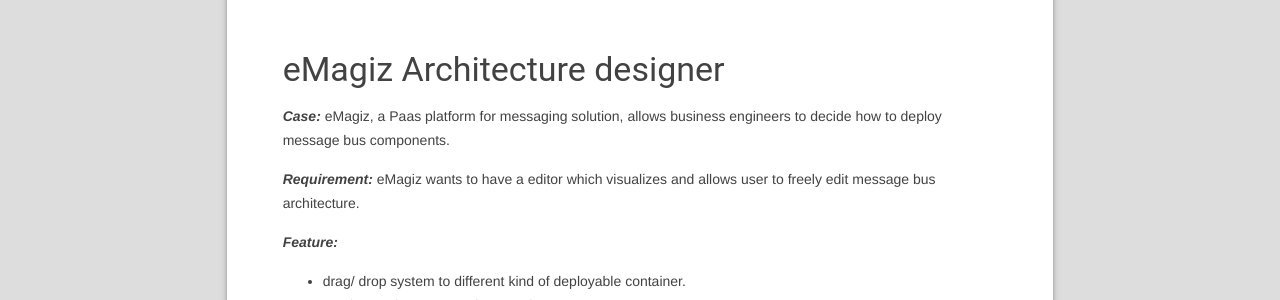
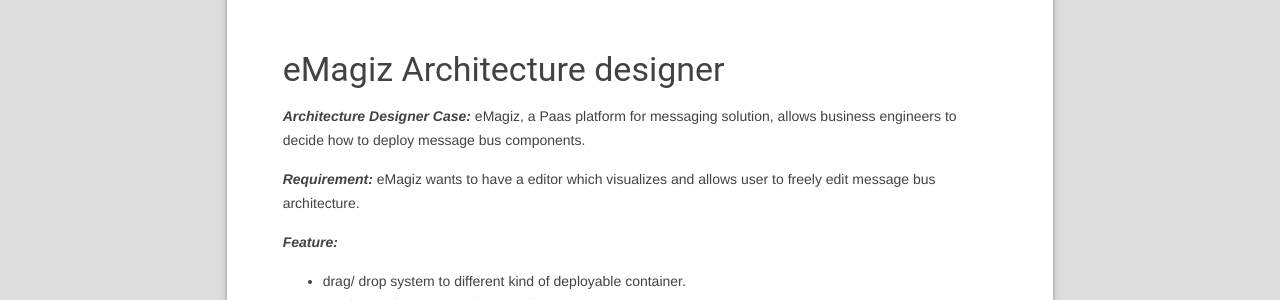
Before and after one commit to vietduc1441/vietduc1441.github.io, a Jekyll site: the page built from _posts/2016-12-30-emagiz-architecture-designer.markdown, in a window 1280 px wide. Shown: the part 250-550 px from the top of the page. Built offline with Jekyll 4.4.1, drawn with Linux system fonts in a browser that asks for light colours; nearby versions of some CDN libraries.

Commit message:
Update 2016-12-30-emagiz-architecture-designer.markdown

```diff
--- a/_posts/2016-12-30-emagiz-architecture-designer.markdown
+++ b/_posts/2016-12-30-emagiz-architecture-designer.markdown
@@ -4,9 +4,9 @@
 date:   2016-12-30 12:00:00
 categories: eMagiz
 author: SCH
-image: https://raw.githubusercontent.com/vietduc1441/vietduc1441.github.io/master/img/infographic_design_architecture.png
+image: https://raw.githubusercontent.com/vietduc1441/vietduc1441.github.io/master/img/infographic_design_architecture_thumb.png
 ---
-
+*__Architecture Designer__*
 *__Case:__* eMagiz, a Paas platform for messaging solution, allows business engineers to decide how to deploy message bus components.
 
 
```
